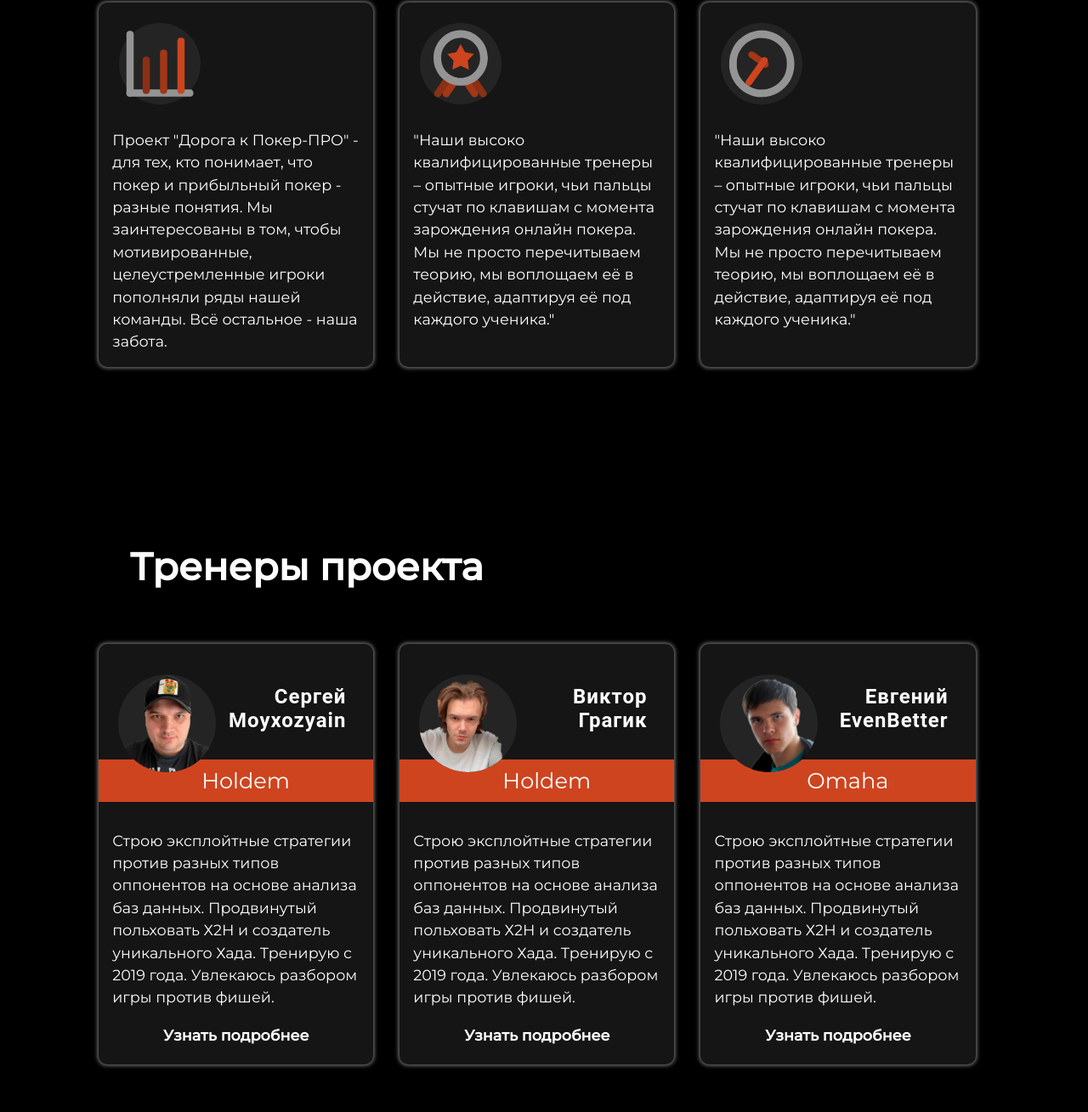
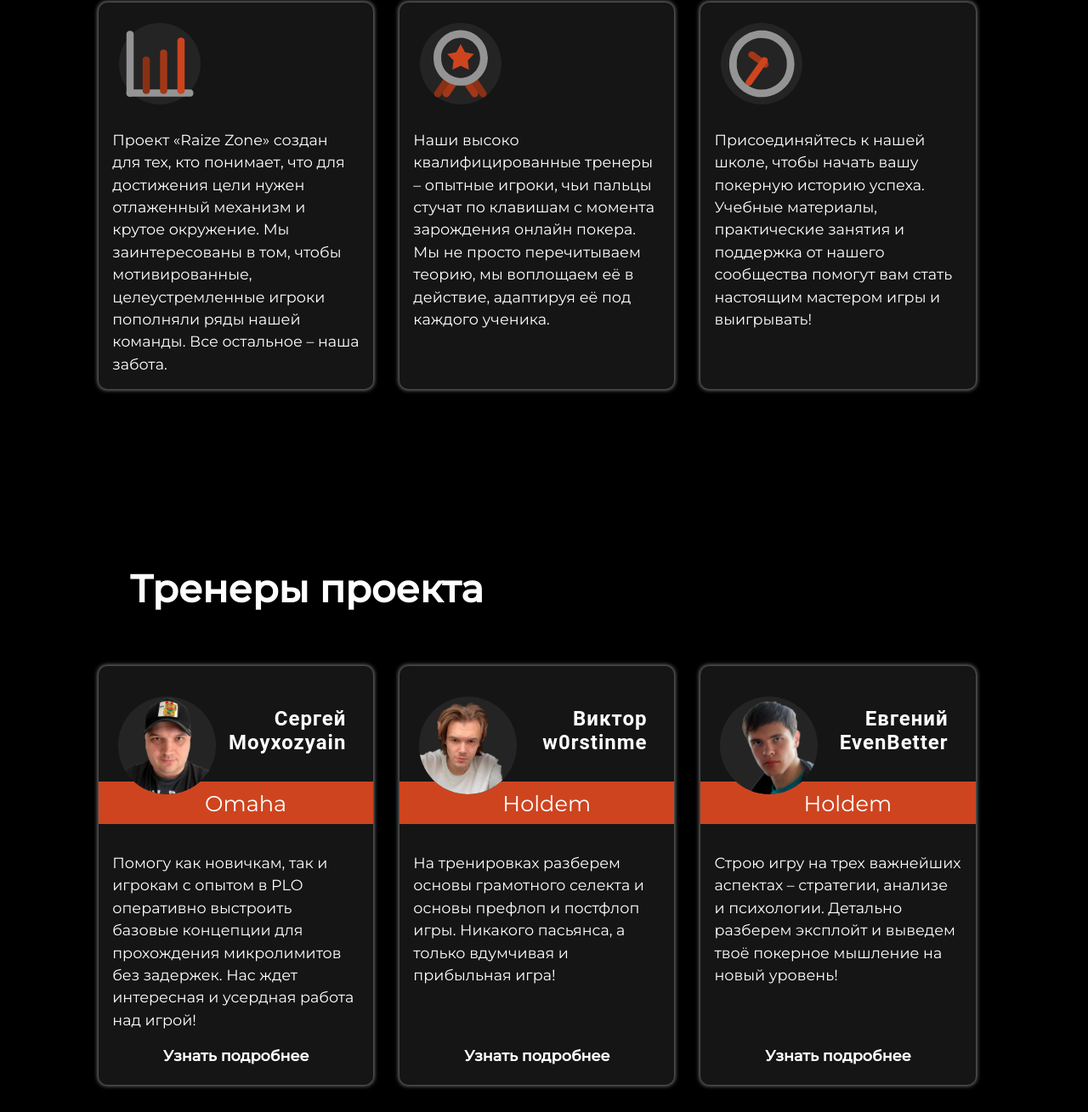
Before and after one commit to Barelnikovs/Poker-PRO-affiliate, a plain HTML site: page index.html in a window 1280 px wide. Shown: the part 1011-2320 px from the top of the page at 85% size. Drawn offline with Linux system fonts and the light colour scheme; a script that the page names is missing; a web font is replaced by a local one.

Commit message:
edits from Yuriy

```diff
--- a/index.html
+++ b/index.html
@@ -47,78 +47,80 @@
 
             </div>
 
-            <div class="about-us">
+            <div class="about-us"> <!-- О нашей школе -->
                 <h2 class="about-us__text">О покер школе</h2>
                 <div class="about-us__wrap">
                     <div class="about-us__advantages">
                         <img src="./img/about-us/histogram-svgrepo-com.svg" alt="icon">
-                        <p>Проект "Дорога к Покер-ПРО" - для тех,
-                            кто понимает, что покер и прибыльный покер
-                             - разные понятия. Мы заинтересованы в том,
-                              чтобы мотивированные, целеустремленные игроки
-                               пополняли ряды нашей команды. Всё остальное
-                                - наша забота.
+                        <p>Проект «Raize Zone» создан для тех, кто понимает, что для достижения цели нужен
+                            отлаженный механизм и крутое окружение. Мы заинтересованы в том, чтобы мотивированные,
+                            целеустремленные игроки пополняли ряды нашей команды. Все остальное – наша забота.
                         </p>
                     </div>
                     <div class="about-us__advantages">
                         <img src="./img/about-us/honor-svgrepo-com.svg" alt="icon">
-                        <p>"Наши высоко<wbr>квалифицированные тренеры – опытные игроки,
+                        <p>Наши высоко<wbr>квалифицированные тренеры – опытные игроки,
                              чьи пальцы стучат по клавишам с момента зарождения онлайн покера.
                               Мы не просто перечитываем теорию, мы воплощаем её в действие,
-                               адаптируя её под каждого ученика."
+                               адаптируя её под каждого ученика.
                         </p>
                     </div>
                     <div class="about-us__advantages">
                         <img src="./img/about-us/time-svgrepo-com.svg" alt="icon">
-                        <p>"Наши высоко<wbr>квалифицированные тренеры – опытные игроки,
-                             чьи пальцы стучат по клавишам с момента зарождения онлайн покера.
-                              Мы не просто перечитываем теорию, мы воплощаем её в действие,
-                               адаптируя её под каждого ученика."
+                        <p>Присоединяйтесь к нашей школе, чтобы начать вашу покерную историю успеха.
+                            Учебные материалы, практические занятия и поддержка от нашего сообщества помогут вам стать
+                            настоящим мастером игры и выигрывать!
                         </p>
                     </div>
                 </div>
 
             </div>
 
-            <div class="coaches">
+            <div class="coaches"> <!-- Тренеры проекта -->
                 <h2 class="coaches__text">Тренеры проекта</h2>
 
                 <div class="coaches__wrap">
                     <div class="coach-block">
-                        <a href="https://telegra.ph/Doroga-k-POKER-PRO-05-20">
+                        <a href="https://telegra.ph/Intervyu-s-Sergej-moixozyain-07-31"  target="_blank">
                             <div class="coach-block__top">
                                 <p class="coach-block__name">Сергей Moyxozyain</p>
                                 <img class="coach-block__photo" src="./img/1person wb.png" alt="coach's photo">
                             </div>
+                            <p class="coach-block__discipline">Omaha</p>
+                            <div class="coach-block__texts">
+                                <p class="coach-block__discription">Помогу как новичкам, так и игрокам с опытом в PLO оперативно выстроить базовые концепции
+                                    для прохождения микролимитов без задержек. Нас ждет интересная и усердная работа над
+                                    игрой!</p>
+                                <h4>Узнать подробнее</h4>
+                            </div>
+                        </a>
+                    </div>
+
+                    <div class="coach-block">
+                        <a href="https://telegra.ph/Intervyu-s-Viktorom-07-30">
+                            <div class="coach-block__top">
+                                <p class="coach-block__name">Виктор w0rstinme</p>
+                                <img class="coach-block__photo" src="./img/2person wb.png" alt="coach's photo">
+                            </div>
                             <p class="coach-block__discipline">Holdem</p>
-                            <p class="coach-block__discription">Строю эксплойтные стратегии против разных типов оппонентов на основе анализа баз данных.
-                                 Продвинутый польховать Х2Н и создатель уникального Хада. Тренирую с 2019 года. Увлекаюсь разбором игры против фишей.</p>
+                            <p class="coach-block__discription">На тренировках разберем основы грамотного селекта и основы префлоп и постфлоп игры.
+                                Никакого пасьянса, а только вдумчивая и прибыльная игра!</p>
                             <h4>Узнать подробнее</h4>
                         </a>
                     </div>
 
                     <div class="coach-block">
-                        <a href="https://telegra.ph/Intervyu-s-Viktorom-07-30"><div class="coach-block__top">
-                            <p class="coach-block__name">Виктор Грагик</p>
-                            <img class="coach-block__photo" src="./img/2person wb.png" alt="coach's photo">
-                        </div>
-                        <p class="coach-block__discipline">Holdem</p>
-                        <p class="coach-block__discription">Строю эксплойтные стратегии против разных типов оппонентов на основе анализа баз данных.
-                             Продвинутый польховать Х2Н и создатель уникального Хада. Тренирую с 2019 года. Увлекаюсь разбором игры против фишей.</p>
-                        <h4>Узнать подробнее</h4>
-                        </a>
-                    </div>
-
-                    <div class="coach-block">
-                        <a href="https://telegra.ph/Intervyu-s-Sergej-moixozyain-07-31">
+                        <a href="https://telegra.ph/Doroga-k-POKER-PRO-05-20"  target="_blank">
                             <div class="coach-block__top">
                                 <p class="coach-block__name">Евгений EvenBetter</p>
                                 <img class="coach-block__photo" src="./img/3person wb.png" alt="coach's photo">
                             </div>
-                            <p class="coach-block__discipline">Omaha</p>
-                            <p class="coach-block__discription">Строю эксплойтные стратегии против разных типов оппонентов на основе анализа баз данных.
-                                 Продвинутый польховать Х2Н и создатель уникального Хада. Тренирую с 2019 года. Увлекаюсь разбором игры против фишей.</p>
+                            <p class="coach-block__discipline">Holdem</p>
+
+                            <p class="coach-block__discription">Строю игру на трех важнейших аспектах – стратегии, анализе и психологии.
+                                Детально разберем эксплойт и выведем твоё покерное мышление на новый уровень!</p>
                             <h4>Узнать подробнее</h4>
+
                         </a>
                     </div>
                 </div>
@@ -142,7 +144,7 @@
                 </div>
                 <h3>Заполни анкету и присоеденяйся к команде!</h3>
                 <div class="form">
-                    <form id="form" action="#" method="post">
+                    <form id="form" action="#" method="POST" enctype="multipart/form-data">
 
                         <div class="form__part form__part--active" id="part1">  <!--onboarding part1-->
                             <div class="form__image">
@@ -186,7 +188,7 @@
 
                             <div class="form__question">
                                 <label class="form__label" for="formAboutExperience">Расскажите о своём опыте и карьере</label>
-                                <textarea class="form__input" id="formAboutExperience" rows="3"></textarea>
+                                <textarea class="form__input" id="formAboutExperience" rows="3" placeholder="Каковы твои цели? Чем может тебе помочь школа?"></textarea>
                             </div>
                             <div>
                                 <p class="filling"></p>
--- a/sass/style.scss
+++ b/sass/style.scss
@@ -561,13 +561,14 @@ body {
     background-color: #151515;
     border-radius: 10px;
     box-shadow: 0 0 5px 1px rgb(133, 133, 133);
-    padding: 1rem 0 0;
+    padding: 1rem 0 2.9rem;
     width: 30%;
     min-width: 320px;
     margin-right: 1.5%;
     height: auto;
     display: flex;
     flex-direction: column;
+    position: relative;
     transition: all 0.3s ease;
 
     &:hover {
@@ -584,7 +585,7 @@ body {
         max-width: 764px;
         min-width: 252px;
         margin: 0 auto 1.3rem;
-        padding: 0.5rem 0 0rem;
+        padding: 0.5rem 0 3rem;
     }
     @media (max-width: $breakpoint_xl) {
         width: 100%;
@@ -670,7 +671,7 @@ body {
         font-size: 1.1rem;
         line-height: 1.5;
         padding: 1.3rem 1rem 0rem;
-        margin-bottom: 0.75rem;
+        margin-bottom: 1rem;
 
         @media (max-width: $breakpoint_xxl) {
             font-size: 1rem;
@@ -683,6 +684,10 @@ body {
         text-align: center;
         font-size: 1.1rem;
         padding: 0.5rem 0rem 1.5rem 0rem;
+        position: absolute;
+        bottom: 0;
+        left: 0;
+        right: 0;
 
         @media (max-width: $breakpoint_xxl) {
             font-size: 1rem;
```
Also changed, not shown: css/style.css, img/results/EvenBetter.jpg (added), img/results/moixozyain.jpg (added), img/results/w0rstinme.png (added), 1 other file.
